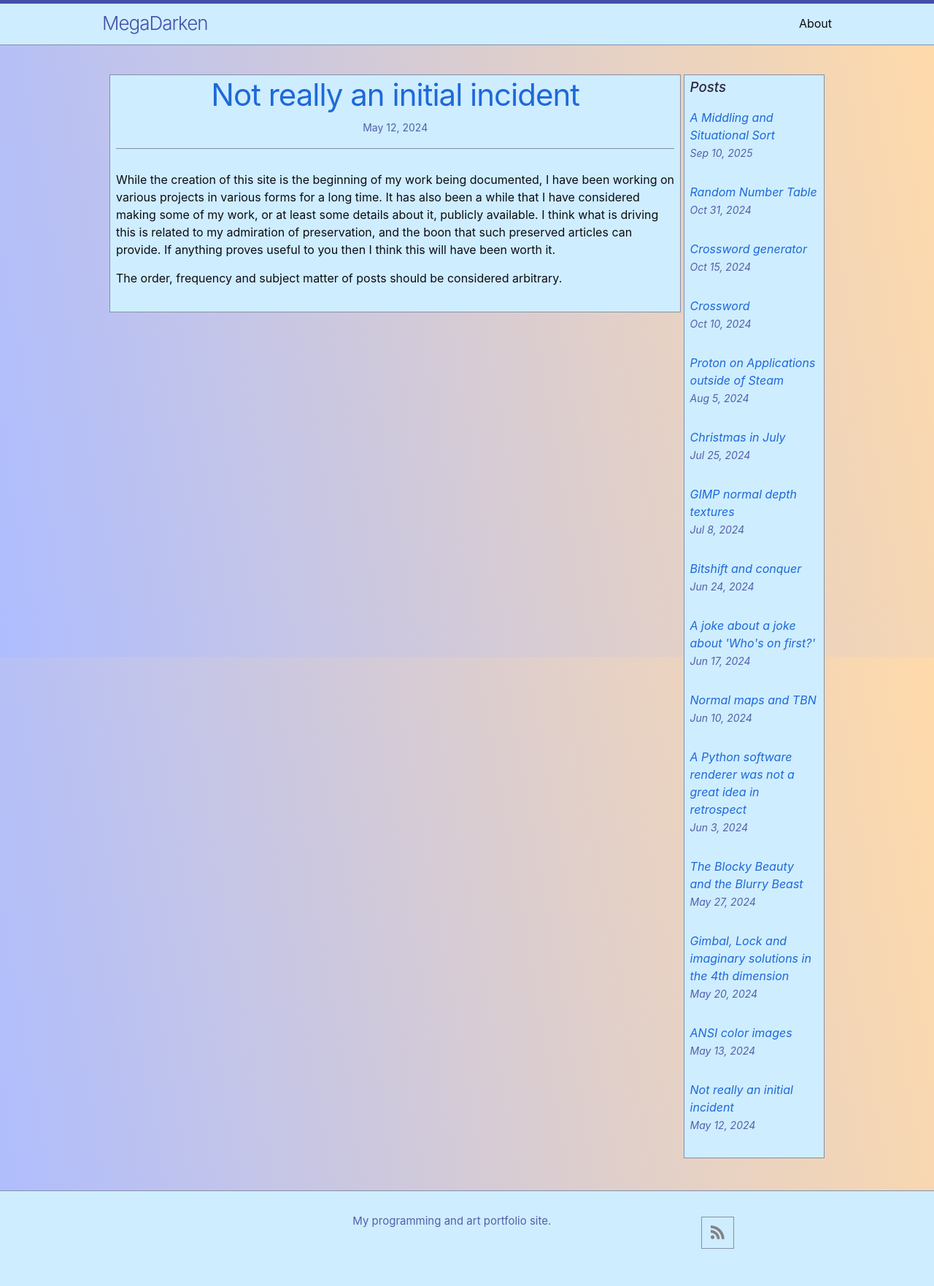
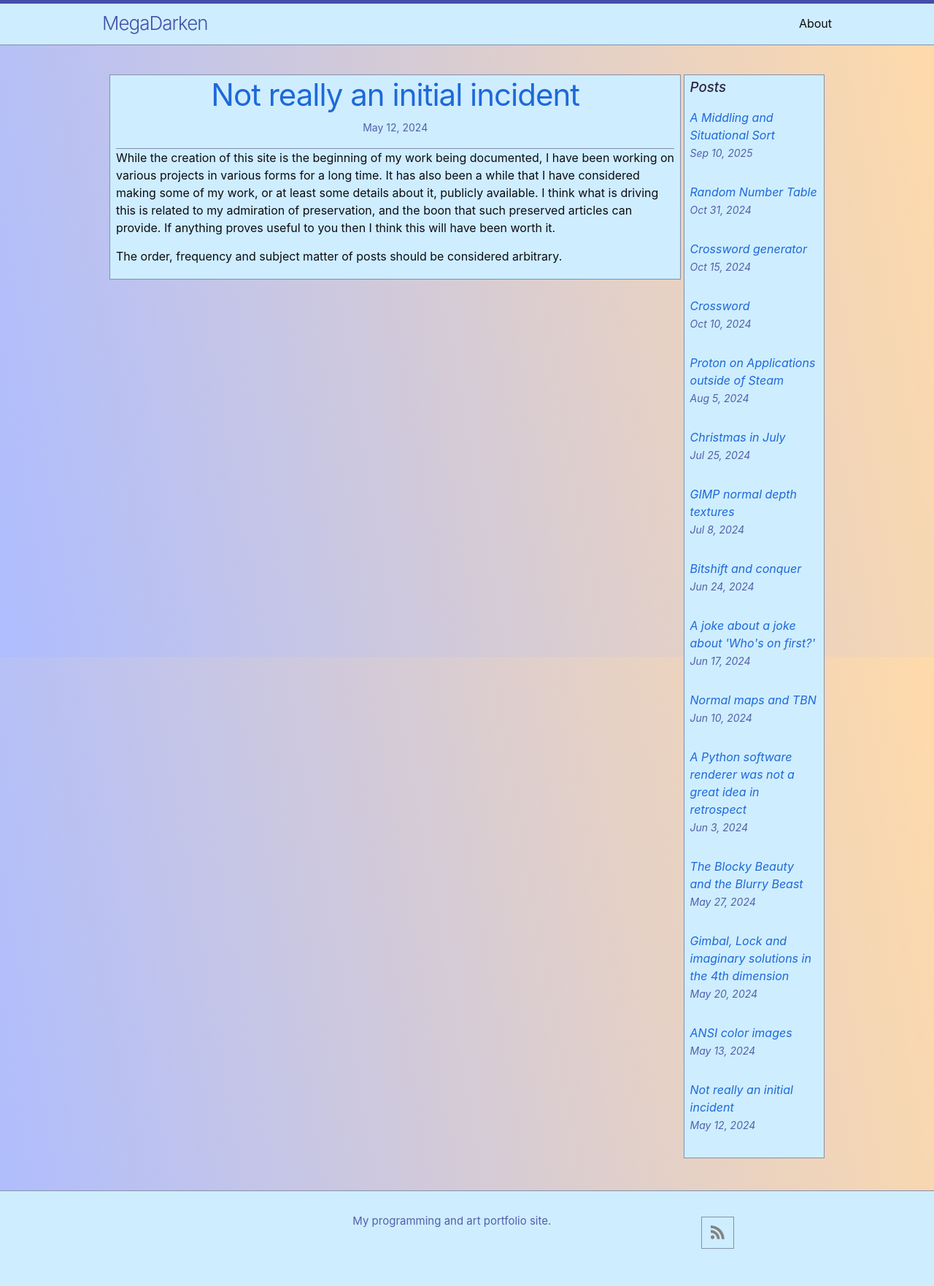
Before and after one commit to MegaDarken/megadarken.github.io, a Jekyll site: the page built from _posts/2024-05-12-not-really-an-initial-incident.markdown, in a window 1280 px wide. Shown: the whole page at 73% size. Built offline with Jekyll 4.4.1, drawn with Linux system fonts in a browser that asks for light colours.

Commit message:
_layout.scss remove margin-bottom: $spacing-unit;

```diff
--- a/_sass/_layout.scss
+++ b/_sass/_layout.scss
@@ -240,7 +240,6 @@
  * Posts
  */
 .post-header {
-  margin-bottom: $spacing-unit;
   padding-bottom: 18px;
   text-align: center;
   border-bottom: 1px solid $border-color-01;
@@ -274,7 +273,6 @@
 }
 
 .post-content {
-  margin-bottom: $spacing-unit;
 
   h1, h2, h3, h4, h5, h6 { margin-top: $spacing-unit }
 
```
